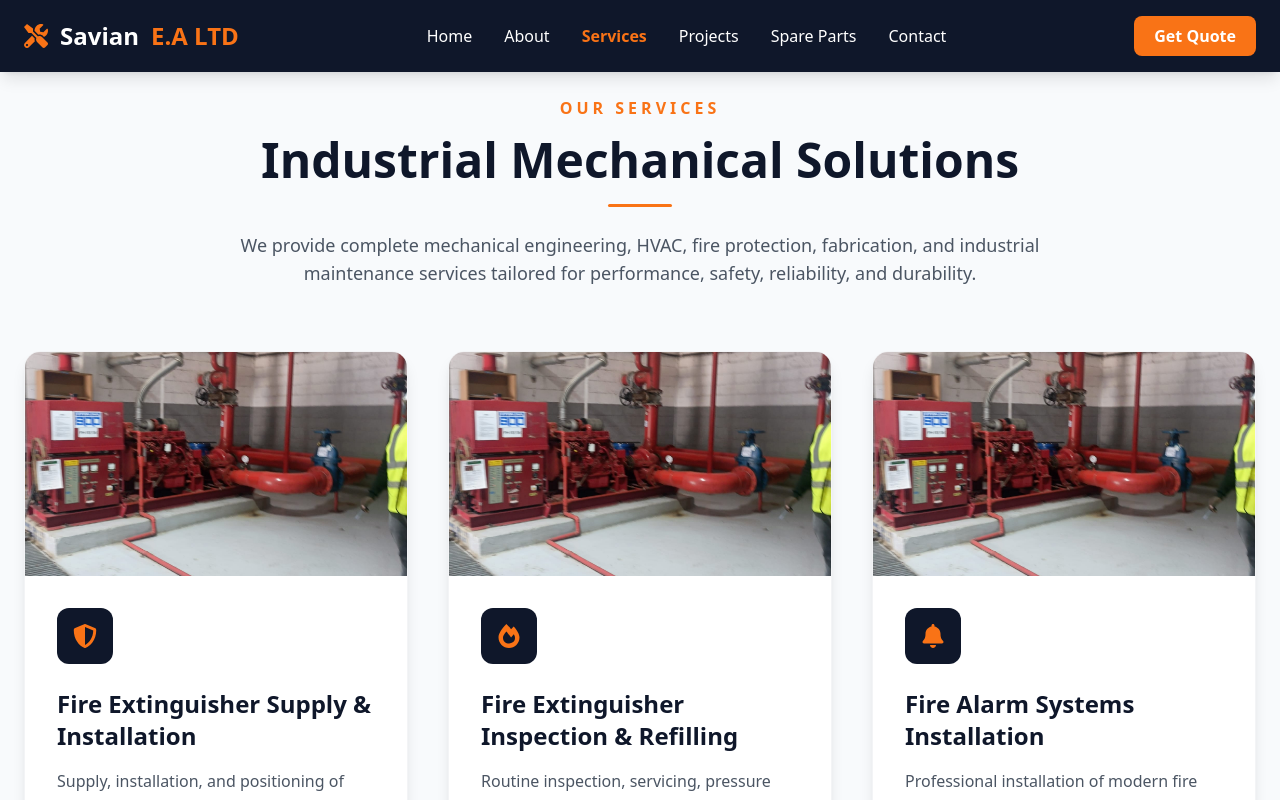
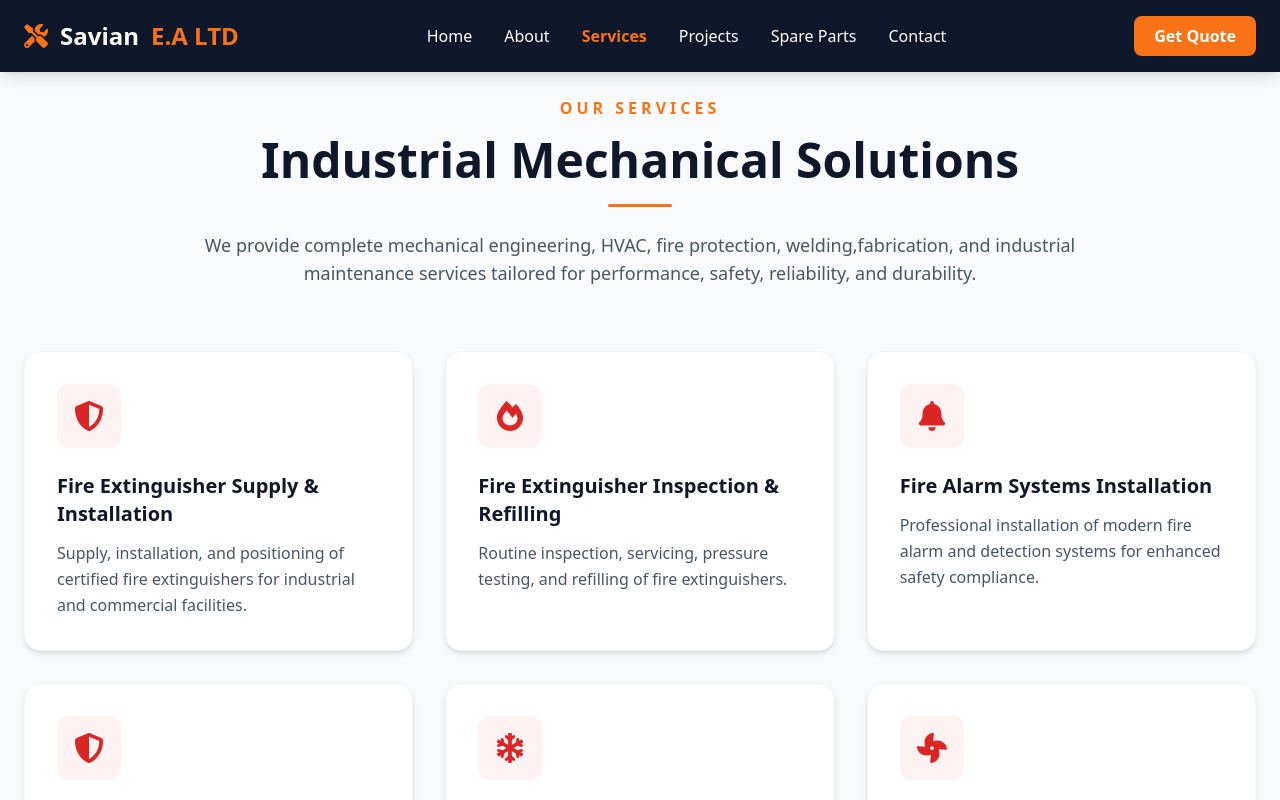
Before and after one commit to Kipkorir2017/Profix_web, a React (Create React App) app: page /#/services in a window 1280 px wide. Shown: the top 800 px of the page. Built offline with nearby package versions, Linux system fonts and the light colour scheme; the HTML template or start-up script is replaced by a standard one.

Commit message:
add changes

```diff
--- a/src/pages/Home.jsx
+++ b/src/pages/Home.jsx
@@ -19,7 +19,7 @@ const Home = () => {
           <SectionTitle
             subtitle="Who We Are"
             title="Mechanical, HVAC, Fire Protection & Spare Parts Experts"
-            description="We are a trusted engineering company delivering reliable mechanical services, HVAC systems, refrigeration solutions, fire protection systems, and genuine spare parts supply for industrial, commercial, and residential clients."
+            description="We are a trusted engineering company delivering reliable mechanical services, HVAC systems, refrigeration solutions, welding,fabrication,fire protection systems, and genuine spare parts supply for industrial, commercial, and residential clients."
           />
 
         </div>
@@ -32,7 +32,7 @@ const Home = () => {
           <SectionTitle
             subtitle="What We Do"
             title="Our Core Services"
-            description="We provide complete engineering solutions including installation, maintenance, fabrication, fire safety systems, HVAC, refrigeration, and spare parts supply."
+            description="We provide complete engineering solutions including installation, maintenance,welding, fabrication, fire safety systems, HVAC, refrigeration, and spare parts supply."
           />
 
           <div className="mt-14 grid grid-cols-1 md:grid-cols-2 lg:grid-cols-3 gap-8">
@@ -51,7 +51,7 @@ const Home = () => {
           <SectionTitle
             subtitle="Our Work"
             title="Recent Projects"
-            description="A showcase of our completed HVAC, fire protection, refrigeration, mechanical engineering, and industrial projects."
+            description="A showcase of our completed HVAC, fire protection, refrigeration, mechanical engineering,welding,fabrication and industrial projects."
           />
 
           <div className="mt-14 grid grid-cols-1 md:grid-cols-2 lg:grid-cols-3 gap-8">
--- a/src/pages/Services.jsx
+++ b/src/pages/Services.jsx
@@ -10,85 +10,70 @@ import {
   FaBell,
 } from "react-icons/fa";
 
-import ServiceCard from "../components/ServiceCard";
 import SectionTitle from "../components/SectionTitle";
 
 const Services = () => {
   const services = [
-    /* FIRE PROTECTION SERVICES */
-
     {
       icon: FaShieldAlt,
       title: "Fire Extinguisher Supply & Installation",
       description:
         "Supply, installation, and positioning of certified fire extinguishers for industrial and commercial facilities.",
     },
-
     {
       icon: FaFireAlt,
       title: "Fire Extinguisher Inspection & Refilling",
       description:
         "Routine inspection, servicing, pressure testing, and refilling of fire extinguishers.",
     },
-
     {
       icon: FaBell,
       title: "Fire Alarm Systems Installation",
       description:
         "Professional installation of modern fire alarm and detection systems for enhanced safety compliance.",
     },
-
     {
       icon: FaShieldAlt,
       title: "Fire Hose Reel & Hydrant Systems",
       description:
         "Installation and maintenance of fire hose reels, hydrants, and complete fire protection systems.",
     },
-
-    /* HVAC & AIR CONDITIONING */
-
     {
       icon: FaSnowflake,
       title: "Air Conditioner Supply & Installation",
       description:
         "Supply and installation of energy-efficient air conditioning systems for residential and commercial spaces.",
     },
-
     {
       icon: FaFan,
       title: "HVAC System Design & Installation",
       description:
         "Complete HVAC design, planning, and installation tailored to industrial and commercial requirements.",
     },
-
     {
       icon: FaTemperatureLow,
       title: "AC Repair & Maintenance",
       description:
         "Reliable troubleshooting, servicing, and preventive maintenance for all AC system types.",
     },
-
     {
       icon: FaFan,
       title: "Ventilation Systems Installation",
       description:
         "Installation of high-performance ventilation and airflow systems for healthy indoor environments.",
     },
-
     {
       icon: FaDraftingCompass,
       title: "Ducting Fabrication & Installation",
       description:
         "Custom duct fabrication and installation solutions for HVAC and industrial ventilation systems.",
     },
-
     {
       icon: FaSnowflake,
       title: "Refrigeration Services",
       description:
         "Industrial and commercial refrigeration installation, servicing, and repair solutions.",
     },
-
     {
       icon: FaWarehouse,
       title: "Cold Room Installation & Servicing",
@@ -98,77 +83,9 @@ const Services = () => {
     {
       icon: FaTruck,
       title: "Spare Parts Supply",
-      description: "Reliable supply of industrial and mechanical spare parts.",
+      description:
+        "Reliable supply of industrial and mechanical spare parts.",
     },
-    // {
-    //   icon: FaTools,
-    //   title: "Mechanical Repairs",
-    //   description:
-    //     "Professional repair of industrial machines and mechanical systems.",
-    // },
-
-    // {
-    //   icon: FaWrench,
-    //   title: "Welding & Fabrication",
-    //   description:
-    //     "High-quality welding and steel fabrication for industrial use.",
-    // },
-
-    // {
-    //   icon: FaCogs,
-    //   title: "Lathe Machine Operations",
-    //   description:
-    //     "Precision machining and lathe services for metal components.",
-    // },
-
-    // {
-    //   icon: FaIndustry,
-    //   title: "Industrial Maintenance",
-    //   description:
-    //     "Preventive and corrective maintenance for industrial equipment.",
-    // },
-
-    // {
-    //   icon: FaHammer,
-    //   title: "Heavy Fabrication",
-    //   description:
-    //     "Construction of heavy-duty metal structures and frameworks.",
-    // },
-
-    // {
-    //   icon: FaTruck,
-    //   title: "Spare Parts Supply",
-    //   description:
-    //     "Reliable supply of industrial and mechanical spare parts.",
-    // },
-
-    // {
-    //   icon: FaCut,
-    //   title: "CNC Fiber Laser Cutting",
-    //   description:
-    //     "Precision CNC laser cutting services for sheet metal and industrial fabrication projects.",
-    // },
-
-    // {
-    //   icon: FaDraftingCompass,
-    //   title: "CNC Sheet Metal Bending",
-    //   description:
-    //     "Accurate CNC bending solutions for custom metal fabrication and industrial applications.",
-    // },
-
-    // {
-    //   icon: FaFireAlt,
-    //   title: "ARC, MIG, TIG & Spot Welding",
-    //   description:
-    //     "Professional welding services for stainless steel, aluminum, and heavy-duty fabrication.",
-    // },
-
-    // {
-    //   icon: FaPaintRoller,
-    //   title: "Powder Coating Services",
-    //   description:
-    //     "Durable and high-quality powder coating finishes for industrial and commercial products.",
-    // },
   ];
 
   return (
@@ -177,19 +94,32 @@ const Services = () => {
         <SectionTitle
           subtitle="Our Services"
           title="Industrial Mechanical Solutions"
-          description="We provide complete mechanical engineering, HVAC, fire protection, fabrication, and industrial maintenance services tailored for performance, safety, reliability, and durability."
+          description="We provide complete mechanical engineering, HVAC, fire protection, welding,fabrication, and industrial maintenance services tailored for performance, safety, reliability, and durability."
         />
 
-        {/* Services Grid */}
-        <div className="mt-16 grid grid-cols-1 md:grid-cols-2 lg:grid-cols-3 gap-10">
-          {services.map((service, index) => (
-            <ServiceCard
-              key={index}
-              icon={service.icon}
-              title={service.title}
-              description={service.description}
-            />
-          ))}
+        <div className="mt-16 grid grid-cols-1 md:grid-cols-2 lg:grid-cols-3 gap-8">
+          {services.map((service, index) => {
+            const Icon = service.icon;
+
+            return (
+              <div
+                key={index}
+                className="bg-white p-8 rounded-2xl shadow-md hover:shadow-xl transition-all duration-300 border border-slate-100"
+              >
+                <div className="w-16 h-16 rounded-xl bg-red-50 flex items-center justify-center mb-6">
+                  <Icon className="text-3xl text-red-600" />
+                </div>
+
+                <h3 className="text-xl font-bold text-slate-900 mb-3">
+                  {service.title}
+                </h3>
+
+                <p className="text-slate-600 leading-relaxed">
+                  {service.description}
+                </p>
+              </div>
+            );
+          })}
         </div>
       </div>
     </section>
```
